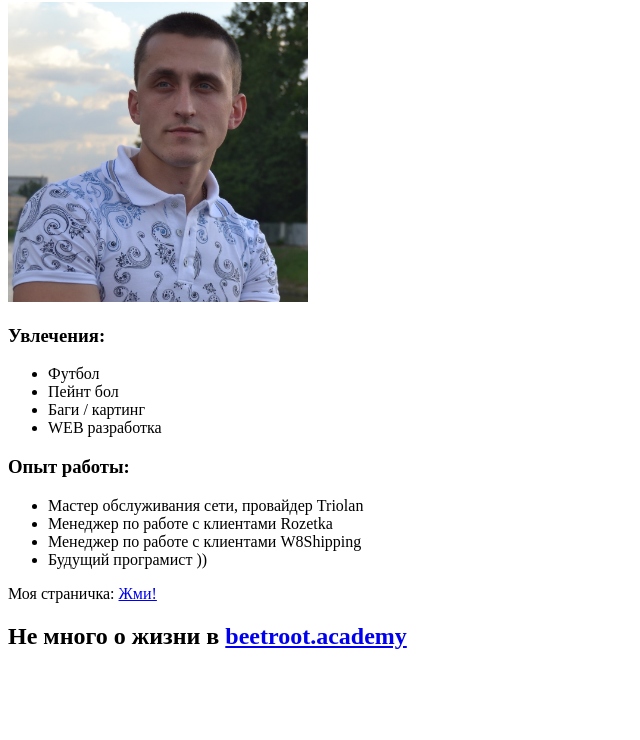
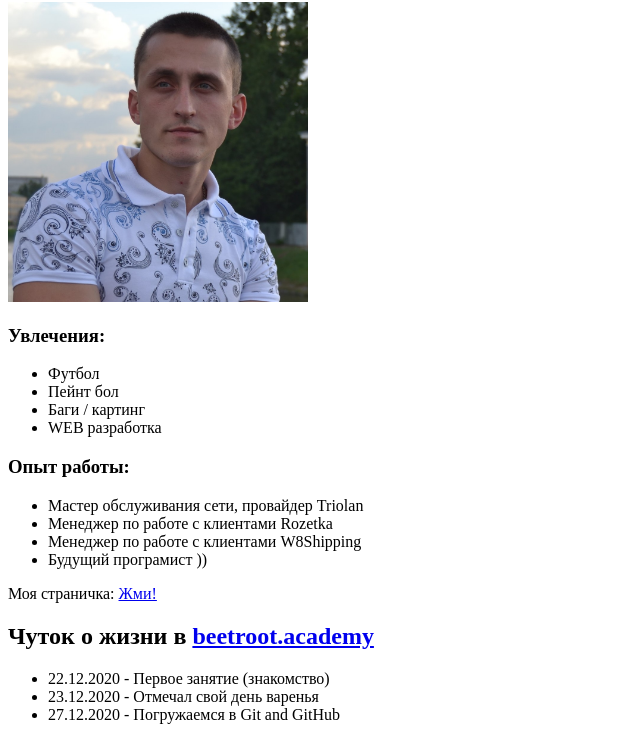
Before and after one commit to Gr-Stanislav/Resum, a plain HTML site: page indexRU.html in a window 1280 px wide. Shown: the part 112-852 px from the top of the page, without its empty margins (0-640 px from the left). Before the commit the page ends 800 px from the top, so only its background shows below. Drawn offline with Linux system fonts and the light colour scheme.

Commit message:
Date lesson

```diff
--- a/indexRU.html
+++ b/indexRU.html
@@ -38,7 +38,13 @@
 
     <p>Моя страничка: <a href="https://instagram.com/grechkostas?igshid=171uc0uyfn324">Жми!</a></p>
 
-    <h2>Не много о жизни в <a href="https://beetroot.academy/" text-decoration="none">beetroot.academy</a></h2>
+    <h2>Чуток о жизни в <a href="https://beetroot.academy/">beetroot.academy</a></h2>
+
+    <ul>
+        <li>22.12.2020 - Первое занятие (знакомство)</li>
+        <li>23.12.2020 - Отмечал свой день варенья</li>
+        <li>27.12.2020 - Погружаемся в Git and GitHub</li>
+    </ul>
 
 
 </body>
```
